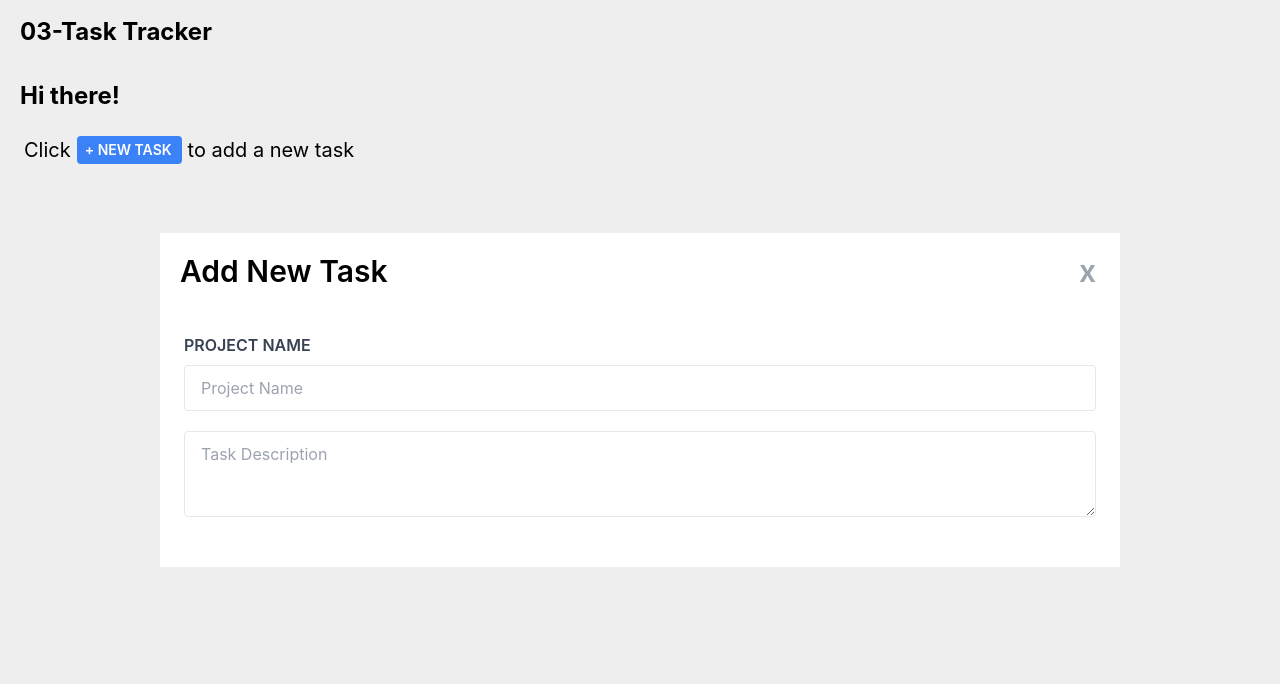
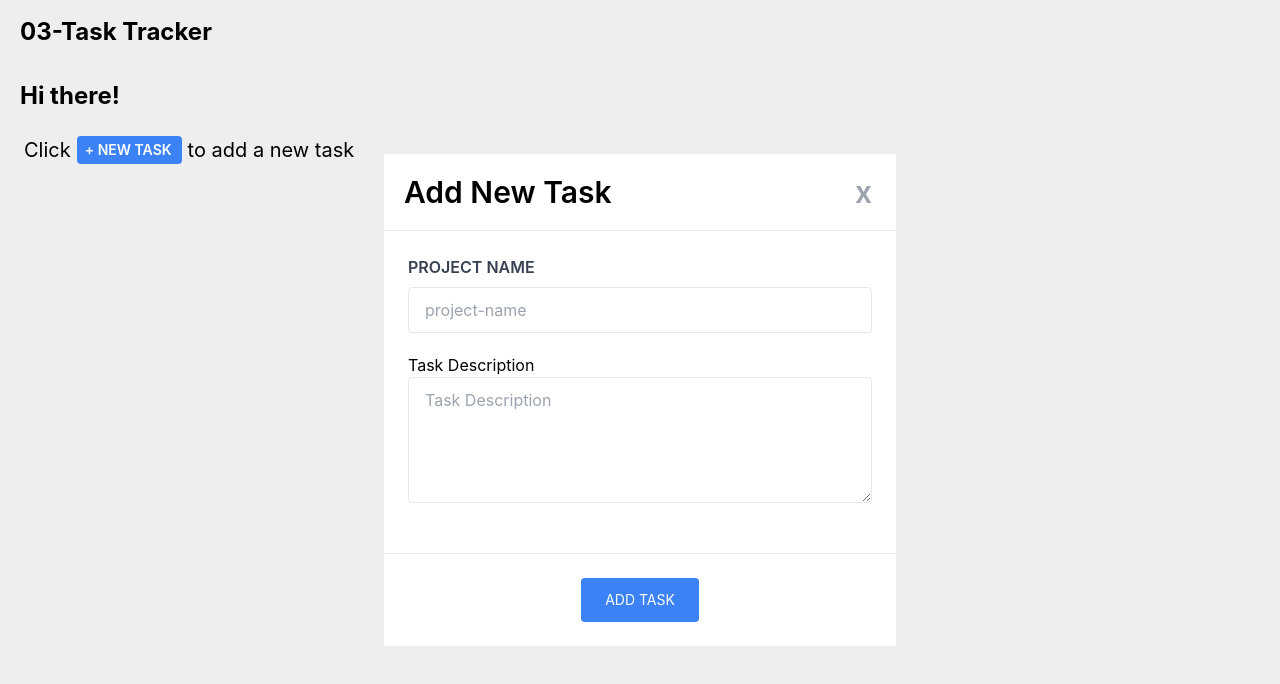
Before and after one commit to JW796/03-task-tracker, a React (Create React App) app: page / in a window 1280 px wide. Both pictures are taken after a click on the button "+ NEW TASK". Shown: the top 684 px of the page. Built offline with nearby package versions, Linux system fonts and the light colour scheme.

Commit message:
Add Task button + larger text fields

```diff
--- a/src/components/AddTask.jsx
+++ b/src/components/AddTask.jsx
@@ -14,8 +14,8 @@ const AddTask = () => {
             {addModal ? (
                 <>
                 <div className="flex items-center justify-center overflow-x-hidden overflow-y-auto fixed inset-0 z-100">
-                    <div className="w-9/12 bg-white rounded-tg shaddow-md relative flex flex-col">
-                    <div className="flex flex-row justify-between p-5">
+                    <div className="w-9/12 max-w-lg bg-white rounded-tg shaddow-md relative flex flex-col">
+                    <div className="flex flex-row justify-between p-5 border-b border-slate-200 rounded-t">
                     <h3 className="text-3xl font-semibold">Add New Task</h3>
                     <button
                     className="px-1 text-gray-400 float-right text-3xl leading-none font-semibold block"
@@ -35,22 +35,29 @@ const AddTask = () => {
                             className="w-full big-gray-200 test-grey-700 border border-gray-200 rounded py-3 px-4 mb-5 leading-tight focus:outline-none focus:bg-white"
                                 id="project-name"
                                 type="text"
-                                placeholder="Project Name"
+                                placeholder="project-name"
                                 required
                             />
                         </div>
                         <div>
-                            <label htmlFor=""></label>
+                            <label htmlFor="">
+                                Task Description
+                            </label>
                             <textarea
                             className="w-full big-gray-200 test-grey-700 border border-gray-200 rounded py-3 px-4 mb-5 leading-tight focus:outline-none focus:bg-white"
                             id="task-description"
-                            rows="3"
+                            rows="5"
                             placeholder="Task Description"
                             >
 
                             </textarea>
                         </div>
                         </form>
+                        <div className="flex justify-center p-6 border-t border-slate-200 rounded-b">
+                            <button
+                            className="bg-blue-500 text-white font semi-bold uppercase text-sm px-6 py-3 rounded hover:opacity-70"
+                            >Add Task</button>
+                        </div>
                     </div>
                 </div>
 
```
